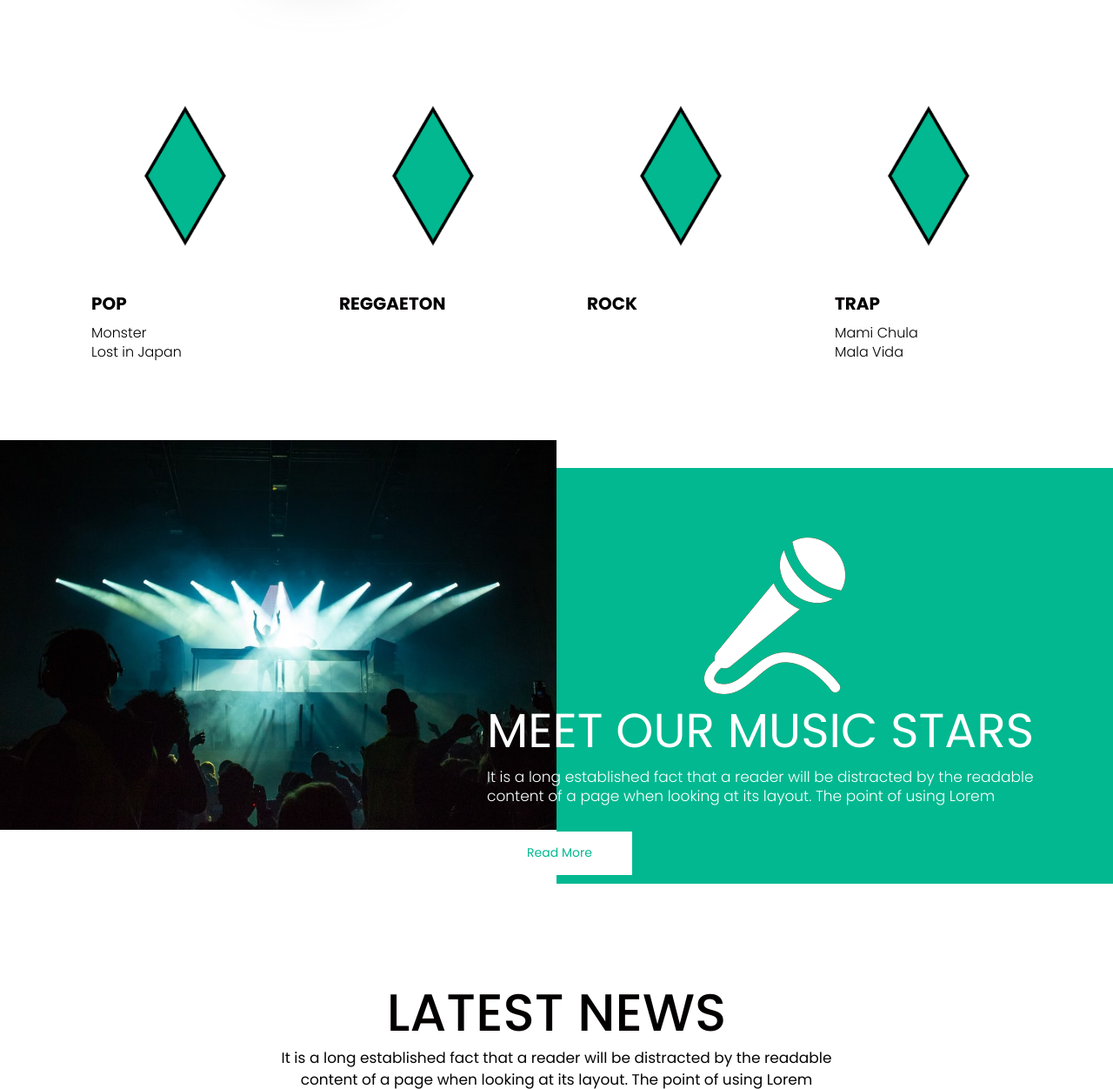
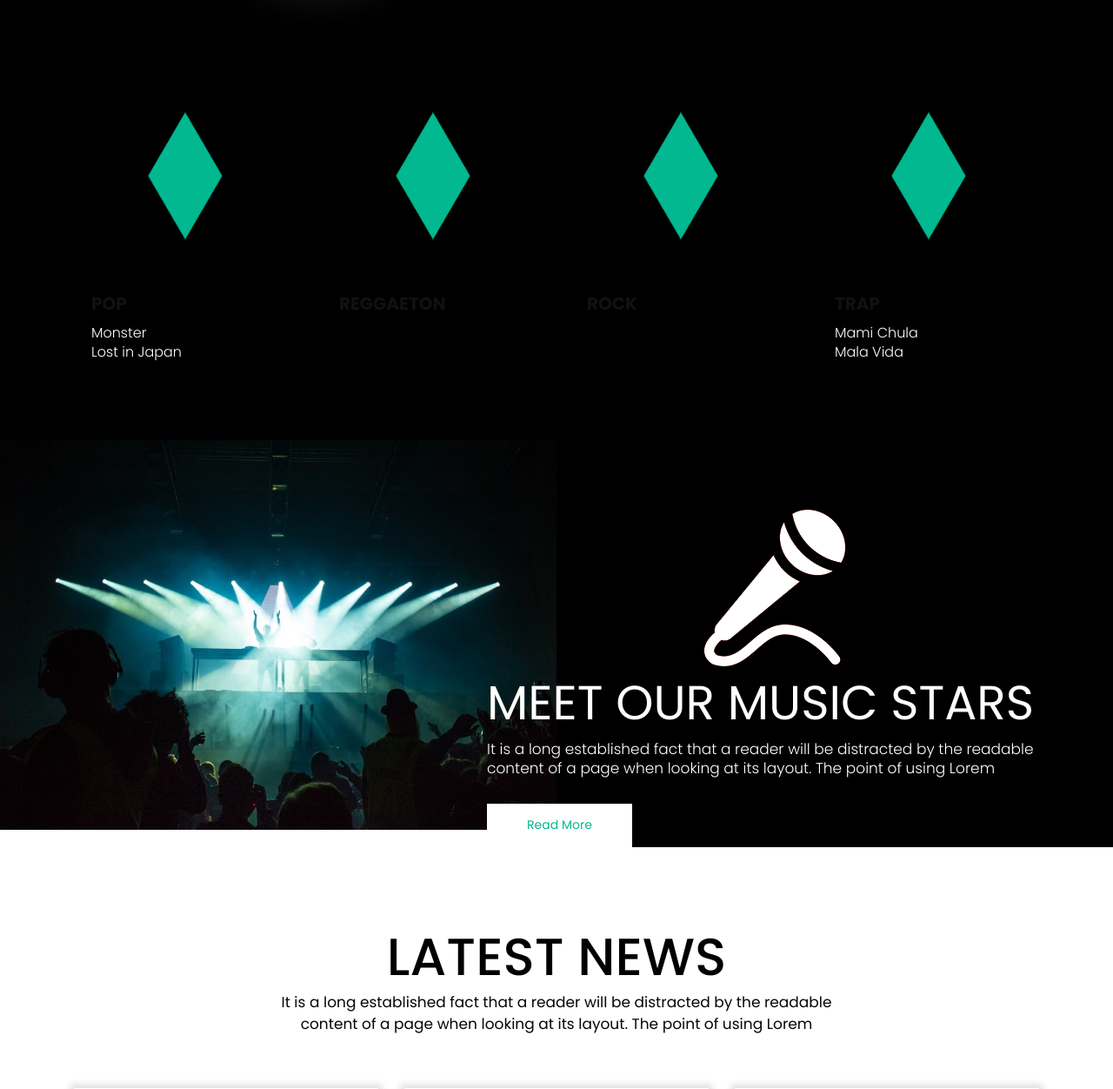
Before and after one commit to ssc1999/Top100, a Django app: page /top100/ in a window 1280 px wide. Shown: the part 125-1377 px from the top of the page at 87% size. Run offline with Django 3.2, Linux system fonts and the light colour scheme; data comes from the database, SQL or seed files in the repository; some libraries are stand-ins or nearby versions.

Commit message:
CSS changes

```diff
--- a/top100/top100_app/static/css/style.css
+++ b/top100/top100_app/static/css/style.css
@@ -932,9 +932,7 @@
      display: inline-block;
      vertical-align: middle;
 }
- .main-menu ul>li:nth-child (6) {
-     padding-right: 0px;
-}
+
  .nav>li {
      position: inherit;
      display: inline-block;
@@ -1431,7 +1429,12 @@
 /** music-box **/
  .music-box {
      padding: 90px 0px;
-     background: #fff;
+     background: rgb(0, 0, 0);
+}
+.music-box h1 {
+   color: #01b890;
+   padding-left: 10px;
+   font-size: 50px;
 }
  .music-box .for-box {
      padding: 0px 20px;
@@ -1444,27 +1447,45 @@
      padding-top: 28px;
      font-size: 20px;
      line-height: 25px;
-     color: #030000;
+
      font-weight: bold;
      text-transform: uppercase;
 }
+
  .music-box .for-box p{
      font-size:16px;
      line-height:22px;
-     color:#030000;
+     color:#ffffff;
+}
+.music-box .for-box .for-letters h3 {
+    padding-left: 60px;
+    padding-top: 28px;
+    font-size: 20px;
+    line-height: 25px;
+    color: #ffffff;
+    font-weight: bold;
+    text-transform: uppercase;
+}
+
+.music-box .for-box .for-letters p{
+    padding-left: 70px;
+    font-size:16px;
+    line-height:22px;
+    color:#ffffff;
 }
 /** music-box **/
  .img-box figure {
      margin: 0px;
+
 }
  .padding {
      padding: 0px;
 }
  .text-box {
-     background: #01b890;
-     width: 100%;
-     height: 90%;
-     margin: 32px 0px;
+     background: #000000;
+     width: 100%;
+     height: 100%;
+     margin: 0px 0px;
      box-sizing: border-box !important;
 }
  .text-box .box {
```
